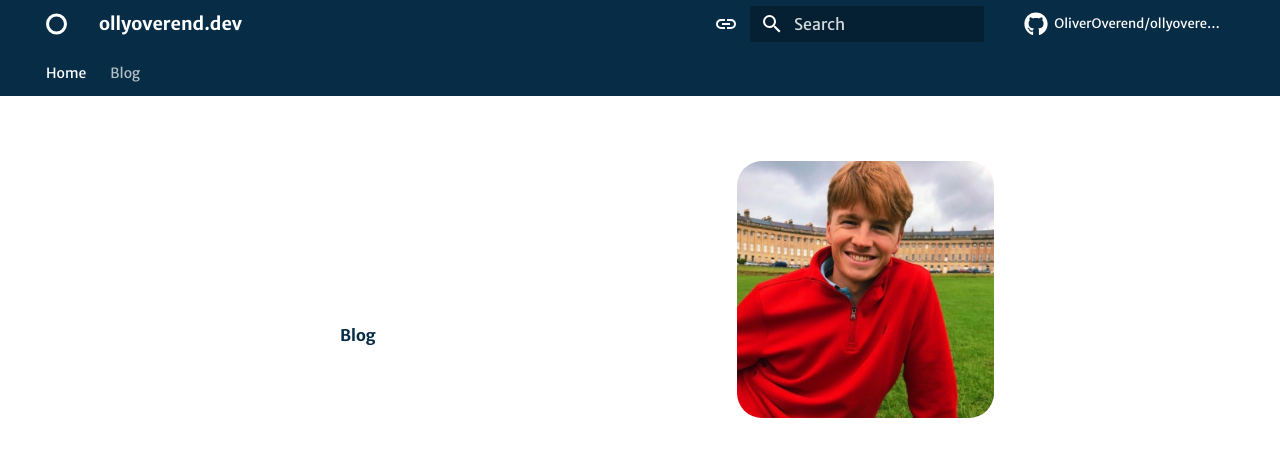
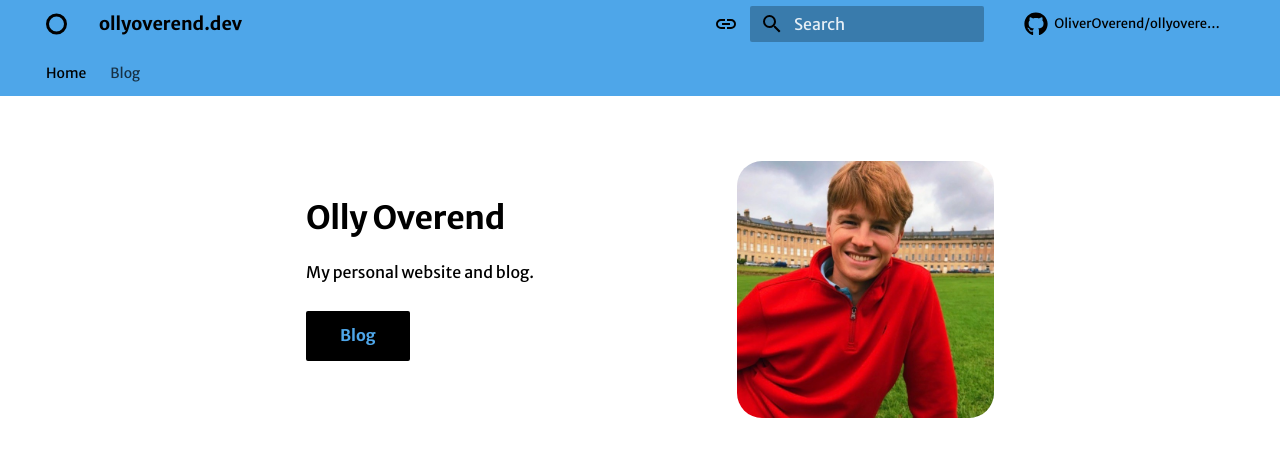
Before and after one commit to OliverOverend/ollyoverend.dev, an MkDocs documentation site: the page built from docs/index.md, in a window 1280 px wide. Shown: the top 457 px of the page. Built offline with MkDocs 1.6.1 and Material for MkDocs 9.7.7, drawn with Linux system fonts in a browser that asks for light colours; some web fonts are replaced; comment, search, counter and statistics services are not loaded.

Commit message:
Updates custom light theme colors
Modifies primary foreground and background colors for the custom light theme to improve visual contrast and readability. Sets foreground color to #4ea6e9 and background color to #000000.

```diff
--- a/docs/stylesheets/extra.css
+++ b/docs/stylesheets/extra.css
@@ -1,9 +1,9 @@
 [data-md-color-scheme="custom-light"] {
-  --md-primary-fg-color:        #072c46;
+  --md-primary-fg-color:        #4ea6e9;
   --md-primary-fg-color--light: #27DCAE;
   --md-primary-fg-color--dark:  #27DCAE;
 
-  --md-primary-bg-color:  #ffffff;
+  --md-primary-bg-color:  #000000;
   --md-primary-bg-color--light:  #ffffff;
 
   --md-accent-fg-color: #1476b8;
```
